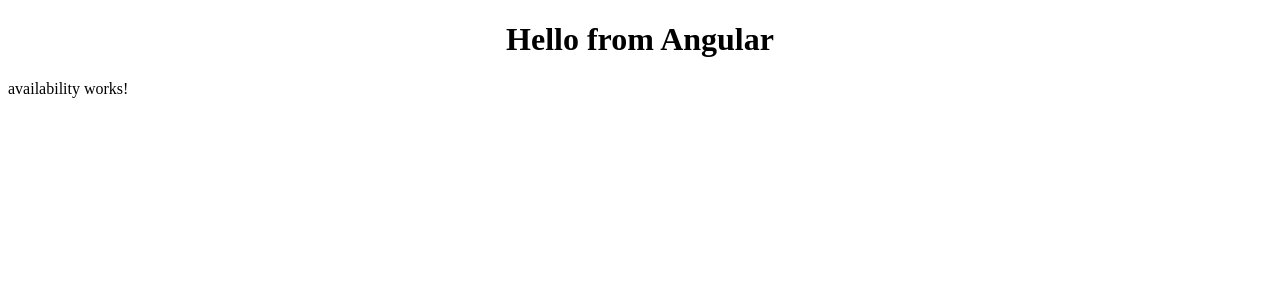
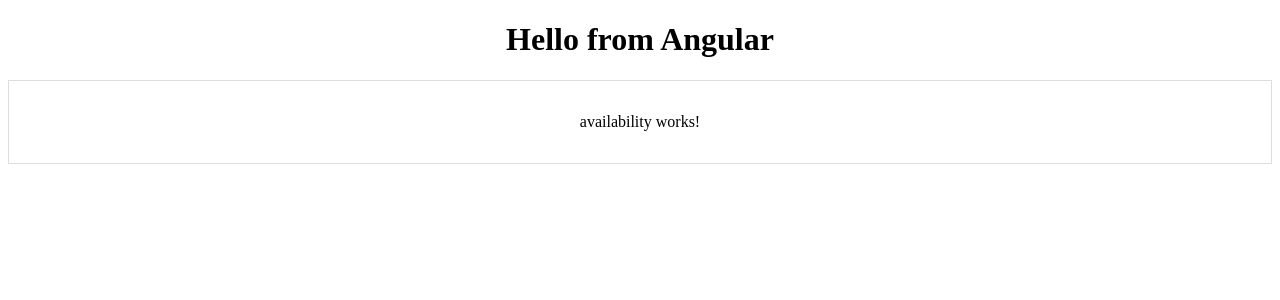
Before and after one commit to zetta-novan-kuncoro/angular-demo, an Angular app: page /employee/availability in a window 1280 px wide. Shown: the top 300 px of the page. Built offline with nearby package versions, Linux system fonts and the light colour scheme.

Commit message:
Add simple styling for the components

```diff
--- a/src/app/cashier/cashier/cashier.component.html
+++ b/src/app/cashier/cashier/cashier.component.html
@@ -1 +1,9 @@
-<p>cashier works!</p>
+<p>Hello from the cashier component!</p>
+<main>
+  <section>
+    <app-menu></app-menu>
+  </section>
+  <aside>
+    <app-payment></app-payment>
+  </aside>
+</main>
--- a/src/app/cashier/cashier/cashier.component.scss
+++ b/src/app/cashier/cashier/cashier.component.scss
@@ -0,0 +1,23 @@
+p {
+  text-align: center;
+}
+
+main {
+  display: flex;
+  gap: 1rem;
+}
+
+section,
+aside {
+  border: solid 1px #ddd;
+  border-radius: 4px;
+  padding: 1rem;
+}
+
+section {
+  flex: 1;
+}
+
+aside {
+  width: 25%;
+}
--- a/src/app/employee/availability/availability.component.html
+++ b/src/app/employee/availability/availability.component.html
@@ -1 +1,3 @@
-<p>availability works!</p>
+<main>
+  <p>availability works!</p>
+</main>
--- a/src/app/employee/availability/availability.component.scss
+++ b/src/app/employee/availability/availability.component.scss
@@ -0,0 +1,5 @@
+main {
+  padding: 1rem;
+  border: solid 1px #ddd;
+  text-align: center;
+}
--- a/src/app/employee/detail/detail.component.html
+++ b/src/app/employee/detail/detail.component.html
@@ -1 +1,3 @@
-<p>detail works!</p>
+<main>
+  <p>detail works!</p>
+</main>
--- a/src/app/employee/detail/detail.component.scss
+++ b/src/app/employee/detail/detail.component.scss
@@ -0,0 +1,5 @@
+main {
+  padding: 1rem;
+  border: solid 1px #ddd;
+  text-align: center;
+}
--- a/src/app/employee/presence-recorder/presence-recorder.component.html
+++ b/src/app/employee/presence-recorder/presence-recorder.component.html
@@ -1 +1,3 @@
-<p>presence-recorder works!</p>
+<main>
+  <p>presence-recorder works!</p>
+</main>
--- a/src/app/employee/presence-recorder/presence-recorder.component.scss
+++ b/src/app/employee/presence-recorder/presence-recorder.component.scss
@@ -0,0 +1,5 @@
+main {
+  padding: 1rem;
+  border: solid 1px #ddd;
+  text-align: center;
+}
```
